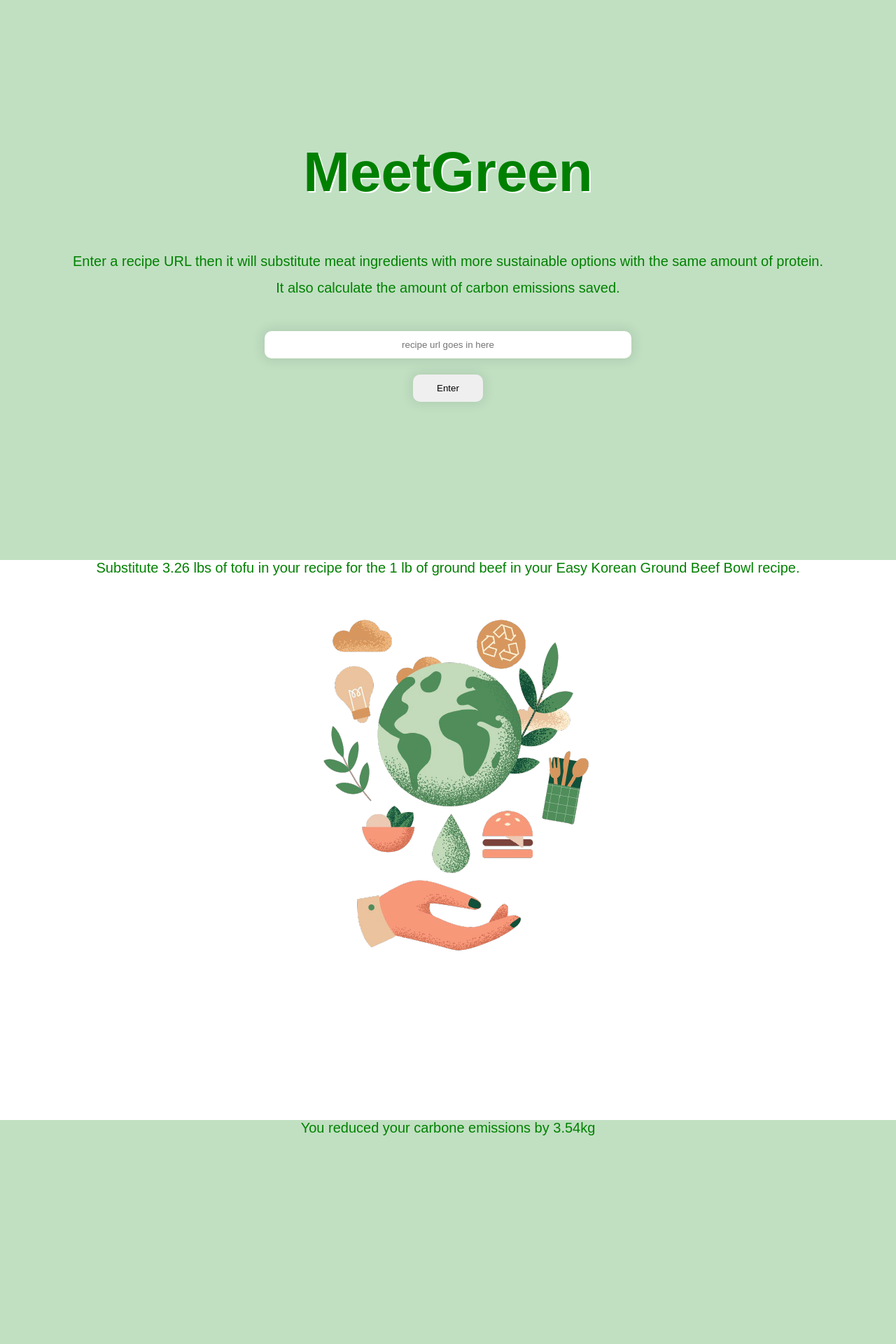
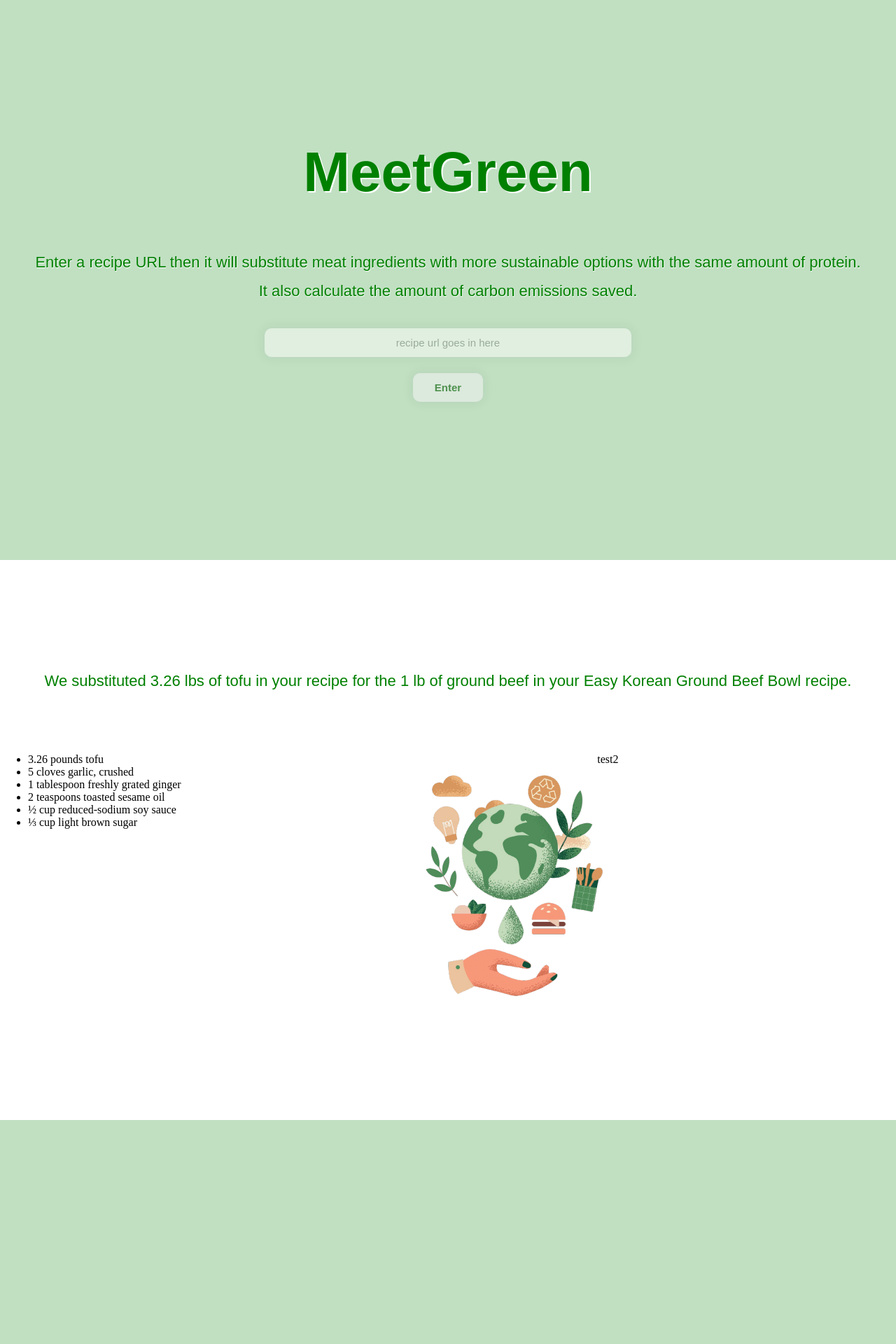
Before and after one commit to zhenrup/SheHacksV, a Flask app: page / in a window 1280 px wide. Shown: the top 1920 px of the page at 70% size. Before the commit the page ends 1622 px from the top, so only its background shows below. Run offline with Flask 2, Linux system fonts and the light colour scheme.

Commit message:
no more today

```diff
--- a/templates/index.html
+++ b/templates/index.html
@@ -7,23 +7,59 @@
     </head>
     <body>
 
-        <section class = "in">
+        <section class = "in" id = "begin">
             <h1 class = "logo">MeetGreen</h4>
             <p class = "description">Enter a recipe URL then it will substitute meat ingredients with more sustainable options with the same amount of protein.</p>
             <p class = "description">It also calculate the amount of carbon emissions saved.</p>
             <input id = "url_box" class="center" type="url" id = "input_link" placeholder="recipe url goes in here" required></input>
             <br>
-            <input id = "enter_box" class="center" type="submit" value="Enter">
+            <a href="#result" style="text-decoration:none;"><input id = "enter_box" class="center" type="button" value="Enter"></a>
         </section>
 
 
-        <section class = "output_sub">
-            <p class = "description">Substitute 3.26 lbs of tofu in your recipe for the 1 lb of ground beef in your Easy Korean Ground Beef Bowl recipe.</p>
-            <img src="image/sustainability.jpg" altr = "earth pic" class ="center">
+        <section class = "output_sub" id = "result">
+            <p class = "output">We substituted 3.26 lbs of tofu in your recipe for the 1 lb of ground beef in your Easy Korean Ground Beef Bowl recipe.</p>
+            <!-- <p class = "description"> Full Recipe Ingredients</p>
+            <ul>
+                <li>3.26 pounds tofu</li>
+                <li>5 cloves garlic, crushed</li>
+                <li>1 tablespoon freshly grated ginger</li>
+                <li>2 teaspoons toasted sesame oil</li>
+                <li>½ cup reduced-sodium soy sauce</li>
+                <li>⅓ cup light brown sugar</li>
+                <li>¼ teaspoon crushed red pepper</li>
+                <li>½ cup reduced-sodium soy sauce</li>
+                <li>6  green onions, chopped, divided</li>
+                <li>4 cups hot cooked brown rice/li>
+                <li>1 tablespoon toasted sesame seeds</li>
+
+            </ul> -->
+            <div class = "class1">
+                <ul>
+                    <li>3.26 pounds tofu</li>
+                    <li>5 cloves garlic, crushed</li>
+                    <li>1 tablespoon freshly grated ginger</li>
+                    <li>2 teaspoons toasted sesame oil</li>
+                    <li>½ cup reduced-sodium soy sauce</li>
+                    <li>⅓ cup light brown sugar</li>
+                </ul>
+            </div>
+            <div class = "class2">
+                <img src="image/sustainability.jpg" altr = "earth pic" class ="center">
+            </div>
+            <div class = "class3">test2</div>
         </section>
 
         <section class = "output_carbon">
-            <p class = "description">You reduced your carbone emissions by 3.54kg </p>
+            <p class = "output">You reduced your carbone emissions by 3.54kg </p>
+            <a href="#begin" style="text-decoration:none;"><input id = "back_box" class="center" type="button" value="Try with another recipe"></a>
+
+        </section>
+
+        <section class = "end">
+            <h1 class = "logo">Developer: Zhenru, Kathryn, Tahla</h1>
+            <p class = "description">It's a Hackthon project. However, some updates were made after SheHacksV</p>
+            <p class = "description">Check out the project repo: <a href="https://github.com/zhenrup/SheHacksV">https://github.com/zhenrup/SheHacksV</a></p>
         </section>
 
     </body>
--- a/templates/style.css
+++ b/templates/style.css
@@ -20,7 +20,7 @@ section.in, section.output_carbon{
     background-color:#c1e0c2;
 }
 
-section.output_sub{
+section.output_sub, section.end{
     height: 100%;
     background-color:white;
 }
@@ -46,21 +46,34 @@ h1.logo{
 p.description{
     margin-bottom: 15px;
     color: green;
-    font-size: 20px;
+    font-size: 22px;
     font-family: 'Didot', sans-serif;
     text-align: center;
+    text-shadow: 0.5px 0.5px white;
+}
 
+p.output{
+    position:relative;
+    top: 160px;
+    color: green;
+    font-size: 22px;
+    font-family: 'Didot', sans-serif;
+    text-align: center;
+    text-shadow: 0.5px 0.5px white;
 }
 
 input#url_box{
-    margin-top: 50px;
+    margin-top: 40px;
     padding:12px;
     font-family: 'Didot', sans-serif;
     box-shadow:0 0 15px 5px rgba(0,0,0,0.08);
     width: 500px;
     border: 0px;
     border-radius:10px;
+    font-size: 15px;
     text-align: center;
+    opacity: 0.5;
+    background-image: "image/sustainability.jpg";
 }
 
 input#enter_box{
@@ -70,8 +83,42 @@ input#enter_box{
     box-shadow:0 0 15px 4px rgba(0,0,0,0.08);
     width: 100px;
     border: 0px;
+    font-size: 15px;
     border-radius:10px;
     text-align: center;
+    color:rgb(1, 94, 1);
+    font-weight: bold;
+    opacity: 0.6;
+}
+
+input#back_box{
+    margin-top: 250px;
+    padding:12px;
+    font-family: 'Didot', sans-serif;
+    box-shadow:0 0 15px 5px rgba(0,0,0,0.08);
+    width: 500px;
+    border: 0px;
+    border-radius:10px;
+    font-size: 15px;
+    text-align: center;
+    color:rgb(1, 94, 1);
+    font-weight: bold;
+    opacity: 0.6;
+}
+
+img{
+    /* margin-top:250px; */
+    width:600px;
+    height: auto;
+}
+
+.class1,
+.class2,
+.class3 {
+    margin-top: 250px;
+    width: 33.33%;
+    float: left;
+    height: 100%;
 }
 
 /* body{
```
